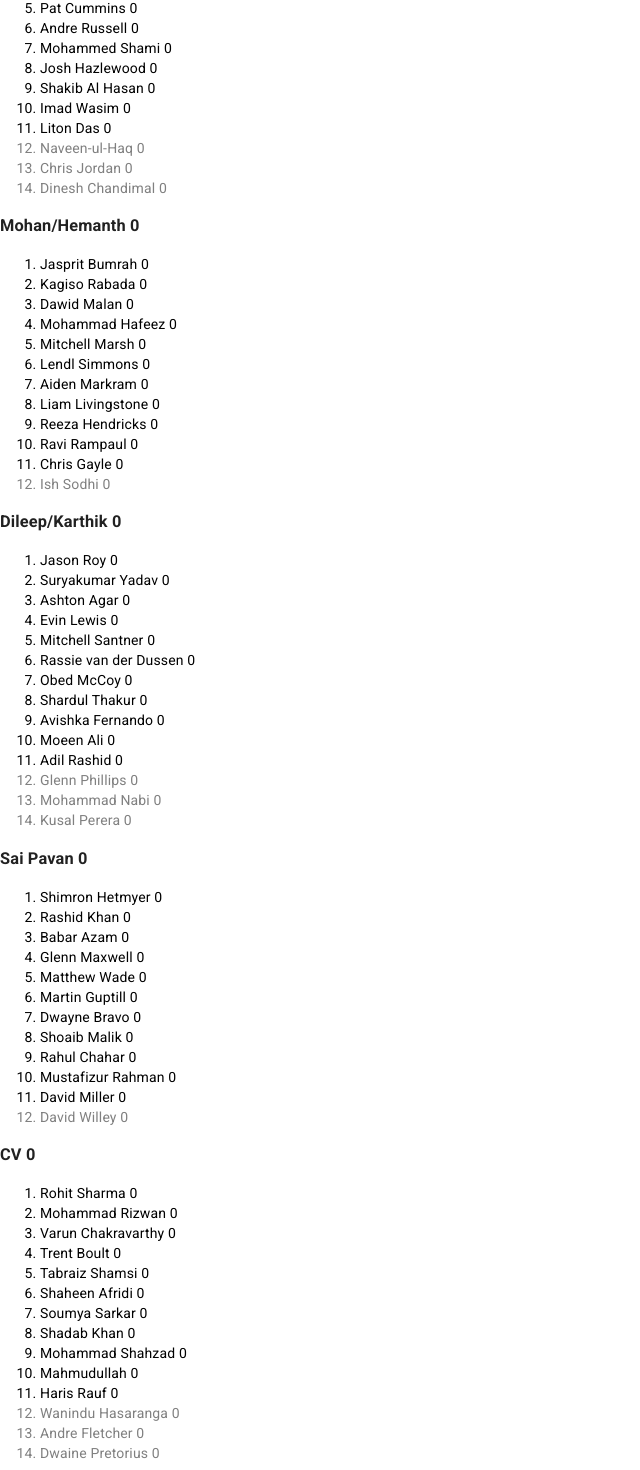
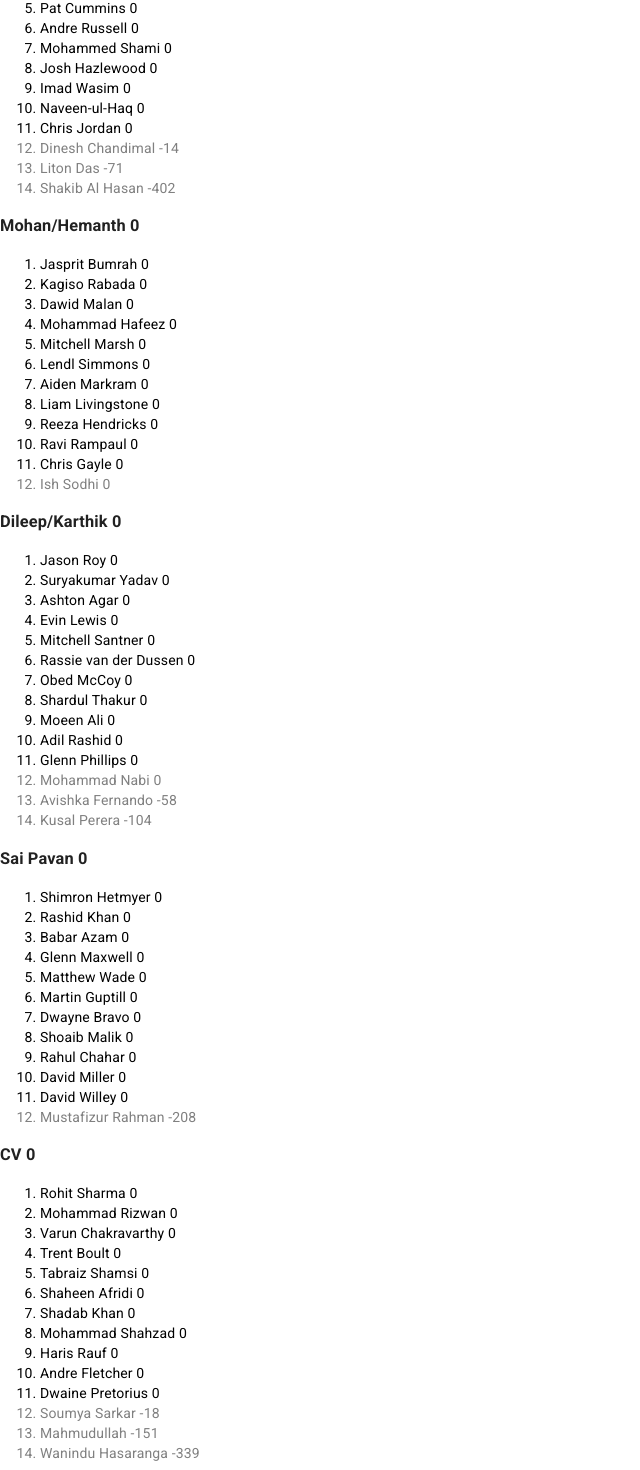
Before and after one commit to anjanikumar-ak/Worldcup-Fantasy-App, a Next.js app: page /components/LeaderBoard in a window 1280 px wide. Shown: the part 415-1885 px from the top of the page, without its empty margins (0-640 px from the left). Built offline with nearby package versions, Linux system fonts and the light colour scheme.

Commit message:
Update LeaderBoard.js
Updated Players

```diff
--- a/pages/components/LeaderBoard.js
+++ b/pages/components/LeaderBoard.js
@@ -112,12 +112,12 @@ function getParticipants() {
         { name: "Andre Russell", points: 0 },
         { name: "Mohammed Shami", points: 0 },
         { name: "Josh Hazlewood", points: 0 },
-        { name: "Shakib Al Hasan", points: 0 },
+        { name: "Shakib Al Hasan", points: -402.0 },
         { name: "Imad Wasim", points: 0 },
-        { name: "Liton Das", points: 0 },
+        { name: "Liton Das", points: -71.0 },
         { name: "Naveen-ul-Haq", points: 0 },
         { name: "Chris Jordan", points: 0 },
-        { name: "Dinesh Chandimal", points: 0 },
+        { name: "Dinesh Chandimal", points: -14.0 },
       ],
     },
     {
@@ -148,12 +148,12 @@ function getParticipants() {
         { name: "Rassie van der Dussen", points: 0 },
         { name: "Obed McCoy", points: 0 },
         { name: "Shardul Thakur", points: 0 },
-        { name: "Avishka Fernando", points: 0 },
+        { name: "Avishka Fernando", points: -58.0 },
         { name: "Moeen Ali", points: 0 },
         { name: "Adil Rashid", points: 0 },
         { name: "Glenn Phillips", points: 0 },
         { name: "Mohammad Nabi", points: 0 },
-        { name: "Kusal Perera", points: 0 },
+        { name: "Kusal Perera", points: -104.0 },
       ],
     },
     {
@@ -168,7 +168,7 @@ function getParticipants() {
         { name: "Dwayne Bravo", points: 0 },
         { name: "Shoaib Malik", points: 0 },
         { name: "Rahul Chahar", points: 0 },
-        { name: "Mustafizur Rahman", points: 0 },
+        { name: "Mustafizur Rahman", points: -208.0 },
         { name: "David Miller", points: 0 },
         { name: "David Willey", points: 0 },
       ],
@@ -182,12 +182,12 @@ function getParticipants() {
         { name: "Trent Boult", points: 0 },
         { name: "Tabraiz Shamsi", points: 0 },
         { name: "Shaheen Afridi", points: 0 },
-        { name: "Soumya Sarkar", points: 0 },
+        { name: "Soumya Sarkar", points: -18.0 },
         { name: "Shadab Khan", points: 0 },
         { name: "Mohammad Shahzad", points: 0 },
-        { name: "Mahmudullah", points: 0 },
+        { name: "Mahmudullah", points: -151.0 },
         { name: "Haris Rauf", points: 0 },
-        { name: "Wanindu Hasaranga", points: 0 },
+        { name: "Wanindu Hasaranga", points: -339.0 },
         { name: "Andre Fletcher", points: 0 },
         { name: "Dwaine Pretorius", points: 0 },
       ],
```
